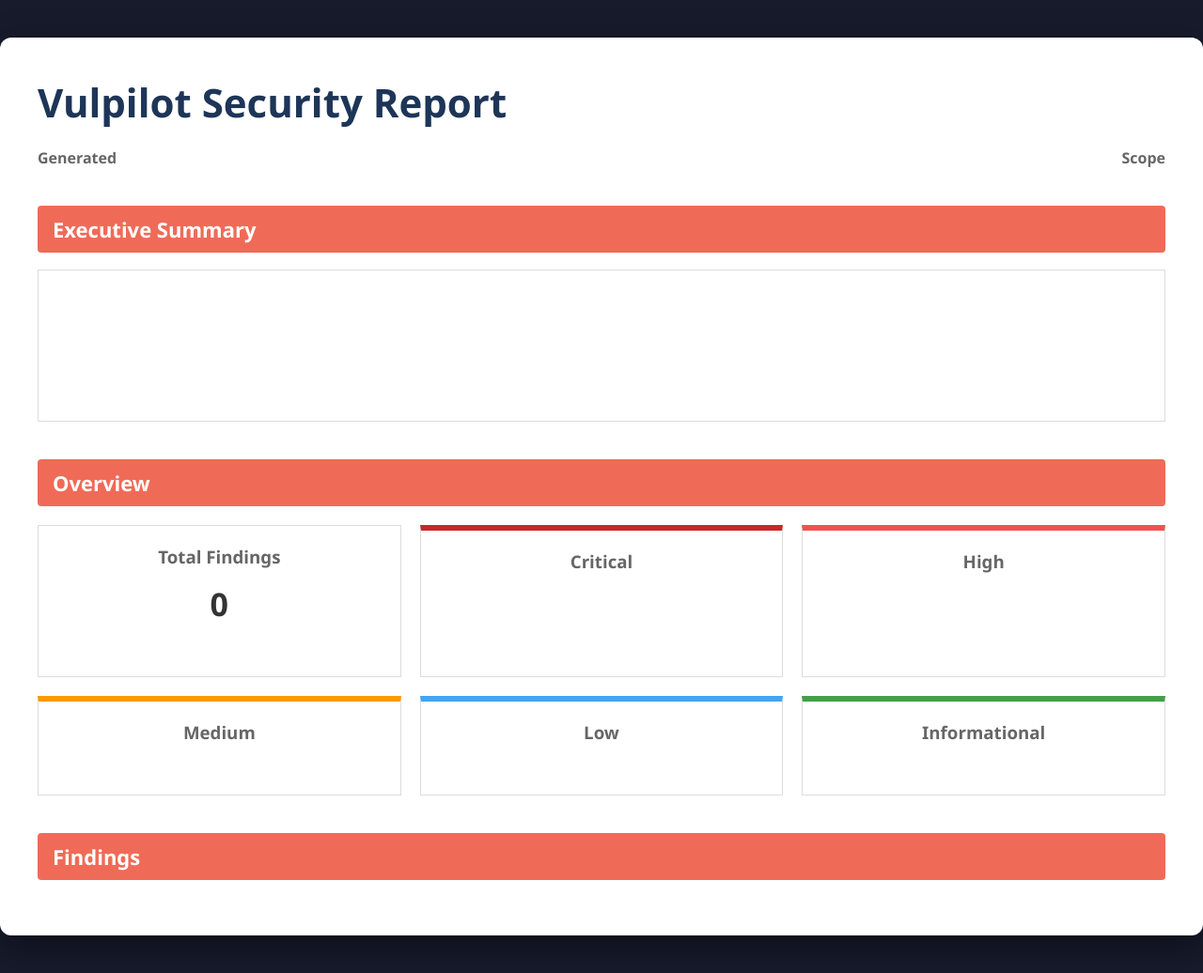
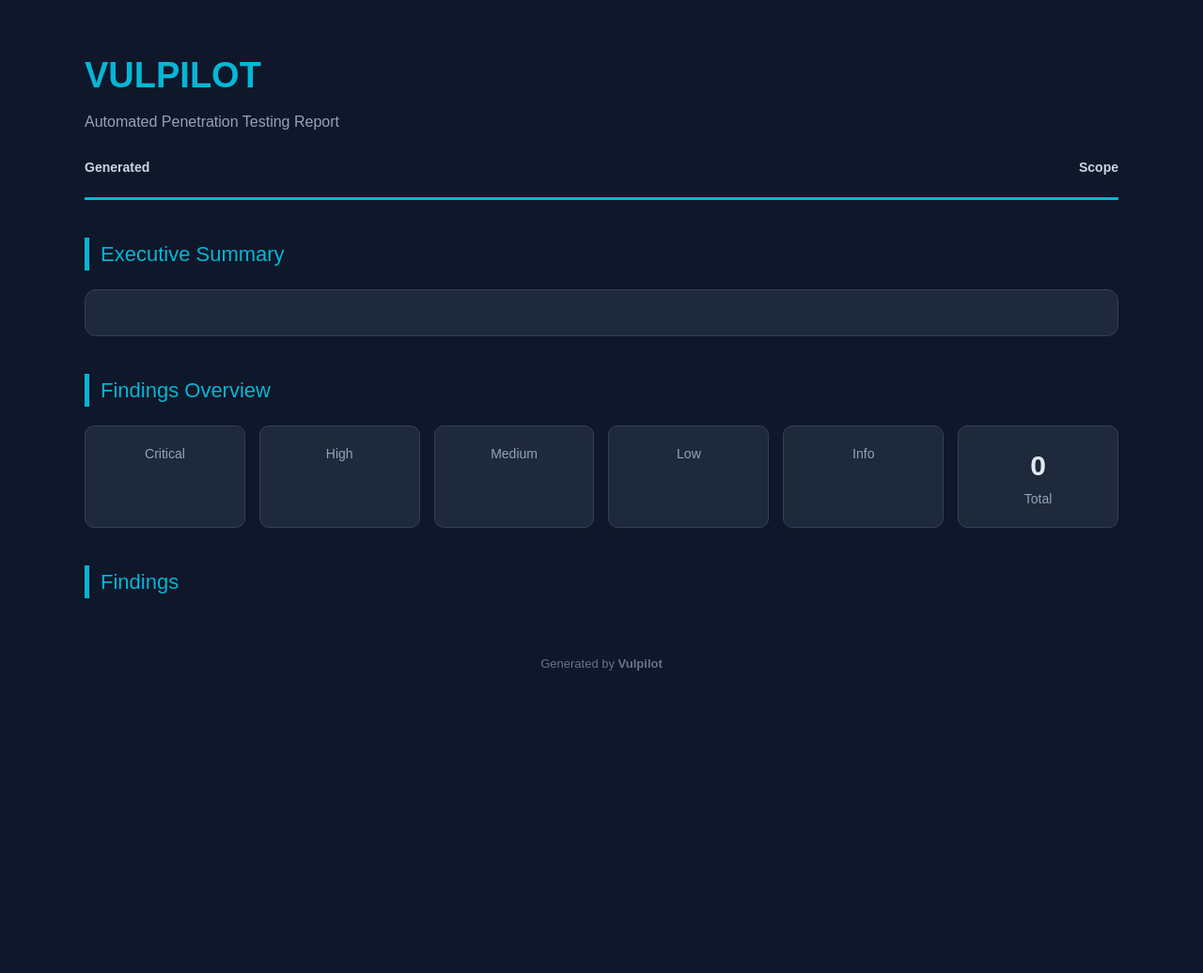
Before and after one commit to Print-JK/Vulpilot, a FastAPI app: template app/report/templates/report.html in a window 1280 px wide. Shown: the whole page at 94% size. After the commit the page ends 714 px from the top, so only its background shows below. Run offline with FastAPI, Linux system fonts and the light colour scheme; the template is opened without the code that fills it, so the values that code supplies are empty.

Commit message:
updated report look

```diff
--- a/app/report/static/style.css
+++ /dev/null
@@ -1,170 +0,0 @@
-body{
-    margin:0;
-    background:#171b2c;
-    font-family:Segoe UI,Arial,sans-serif;
-    color:#333;
-}
-
-.report{
-    max-width:1200px;
-    margin:40px auto;
-    background:white;
-    padding:40px;
-    border-radius:12px;
-    box-shadow:0 12px 40px rgba(0,0,0,.45);
-}
-
-header h1{
-    margin:0;
-    font-size:42px;
-    color:#1d3557;
-}
-
-.meta{
-    display:flex;
-    justify-content:space-between;
-    margin-top:20px;
-    color:#666;
-}
-
-section{
-    margin-top:40px;
-}
-
-section h2{
-    background:#ef6b58;
-    color:white;
-    padding:10px 16px;
-    border-radius:4px;
-    font-size:22px;
-}
-
-.section-body{
-    border:1px solid #ddd;
-    padding:20px;
-    min-height:120px;
-}
-
-.overview{
-    display:grid;
-    grid-template-columns:repeat(3,1fr);
-    gap:20px;
-    margin-top:20px;
-}
-
-.card{
-    border:1px solid #ddd;
-    padding:20px;
-    text-align:center;
-}
-
-.card h3{
-    margin:0;
-    color:#666;
-}
-
-.card p{
-    font-size:34px;
-    margin-top:15px;
-    font-weight:bold;
-}
-
-.critical{
-    border-top:6px solid #c62828;
-}
-
-.high{
-    border-top:6px solid #ef5350;
-}
-
-.medium{
-    border-top:6px solid #ff9800;
-}
-
-.low{
-    border-top:6px solid #42a5f5;
-}
-
-.info{
-    border-top:6px solid #43a047;
-}
-
-.finding{
-    border:1px solid #ddd;
-    margin-top:25px;
-    padding:25px;
-    border-radius:8px;
-}
-
-.finding-header{
-    display:flex;
-    justify-content:space-between;
-    align-items:center;
-    margin-bottom:20px;
-}
-
-.finding-header h3{
-    margin:0;
-}
-
-.severity{
-    padding:8px 16px;
-    color:white;
-    border-radius:20px;
-    font-weight:bold;
-}
-
-.severity.critical{
-    background:#c62828;
-}
-
-.severity.high{
-    background:#ef5350;
-}
-
-.severity.medium{
-    background:#ff9800;
-}
-
-.severity.low{
-    background:#42a5f5;
-}
-
-.severity.informational{
-    background:#43a047;
-}
-
-table{
-    width:100%;
-    border-collapse:collapse;
-    margin-bottom:20px;
-}
-
-th{
-    width:180px;
-    text-align:left;
-    background:#f4f4f4;
-}
-
-th,td{
-    border:1px solid #ddd;
-    padding:10px;
-}
-
-pre{
-    background:#222;
-    color:#ddd;
-    padding:15px;
-    border-radius:6px;
-    overflow-x:auto;
-    white-space:pre-wrap;
-}
-
-h4{
-    margin-top:25px;
-    color:#ef6b58;
-}
-
-@page{
-    margin:1.5cm;
-}
--- a/app/report/templates/report.html
+++ b/app/report/templates/report.html
@@ -1,154 +1,434 @@
 <!DOCTYPE html>
 <html lang="en">
-
 <head>
 <meta charset="UTF-8">
-    <title>Vulpilot Report</title>
-    <link rel="stylesheet" href="../static/style.css">
+<title>Vulpilot Security Report</title>
+
+<style>
+
+@page {
+    margin: 22mm;
+}
+
+*{
+    box-sizing:border-box;
+}
+
+body{
+    margin:0;
+    background:#0F172A;
+    color:#E2E8F0;
+    font-family:Arial, Helvetica, sans-serif;
+    line-height:1.6;
+}
+
+.container{
+    max-width:1200px;
+    margin:auto;
+    padding:50px;
+}
+
+.header{
+    border-bottom:3px solid #06B6D4;
+    margin-bottom:35px;
+    padding-bottom:20px;
+}
+
+.logo{
+    font-size:38px;
+    font-weight:bold;
+    color:#06B6D4;
+}
+
+.subtitle{
+    color:#94A3B8;
+    margin-top:6px;
+}
+
+.meta{
+    display:flex;
+    justify-content:space-between;
+    margin-top:25px;
+    color:#CBD5E1;
+    font-size:14px;
+}
+
+.section{
+    margin-top:40px;
+}
+
+.section-title{
+    font-size:22px;
+    color:#06B6D4;
+    border-left:5px solid #06B6D4;
+    padding-left:12px;
+    margin-bottom:20px;
+}
+
+.card{
+    background:#1E293B;
+    border:1px solid #334155;
+    border-radius:12px;
+    padding:24px;
+    margin-bottom:25px;
+}
+
+.summary{
+    font-size:15px;
+}
+
+.summary h1,
+.summary h2,
+.summary h3{
+    color:#FFFFFF;
+    margin-top:18px;
+}
+
+.summary ul{
+    padding-left:22px;
+}
+
+.overview{
+    display:grid;
+    grid-template-columns:repeat(6,1fr);
+    gap:15px;
+}
+
+.metric{
+    background:#1E293B;
+    border:1px solid #334155;
+    border-radius:10px;
+    text-align:center;
+    padding:18px;
+}
+
+.metric-number{
+    font-size:30px;
+    font-weight:bold;
+}
+
+.metric-label{
+    color:#94A3B8;
+    font-size:14px;
+}
+
+.finding{
+    background:#1E293B;
+    border-radius:12px;
+    border:1px solid #334155;
+    margin-bottom:25px;
+    overflow:hidden;
+}
+
+.finding-header{
+    background:#172554;
+    padding:18px 25px;
+    display:flex;
+    justify-content:space-between;
+    align-items:center;
+}
+
+.finding-title{
+    font-size:20px;
+    font-weight:bold;
+}
+
+.badge{
+    padding:6px 14px;
+    border-radius:999px;
+    font-size:13px;
+    font-weight:bold;
+}
+
+.Critical{
+    background:#991B1B;
+}
+
+.High{
+    background:#DC2626;
+}
+
+.Medium{
+    background:#D97706;
+}
+
+.Low{
+    background:#15803D;
+}
+
+.Informational{
+    background:#2563EB;
+}
+
+.Unknown{
+    background:#475569;
+}
+
+.finding-body{
+    padding:24px;
+}
+
+.grid{
+    display:grid;
+    grid-template-columns:repeat(2,1fr);
+    gap:15px;
+    margin-bottom:25px;
+}
+
+.info{
+    background:#0F172A;
+    border:1px solid #334155;
+    padding:12px;
+    border-radius:8px;
+}
+
+.info strong{
+    color:#06B6D4;
+}
+
+.evidence{
+    background:#020617;
+    border:1px solid #334155;
+    border-radius:8px;
+    padding:18px;
+    margin-top:15px;
+    white-space:pre-wrap;
+    word-break:break-word;
+    font-family:monospace;
+}
+
+.footer{
+    margin-top:60px;
+    text-align:center;
+    color:#64748B;
+    font-size:13px;
+}
+
+hr{
+    border:none;
+    border-top:1px solid #334155;
+    margin:30px 0;
+}
+
+</style>
+
 </head>
 
 <body>
 
-<div class="report">
+<div class="container">
 
-    <header>
-        <h1>Vulpilot Security Report</h1>
+<div class="header">
+
+<div class="logo">
+VULPILOT
+</div>
+
+<div class="subtitle">
+Automated Penetration Testing Report
+</div>
 
 <div class="meta">
+
 <div>
+
 <strong>Generated</strong><br>
 {{ report.metadata.generated_on }}
+
 </div>
 
 <div>
+
 <strong>Scope</strong><br>
+
 {% for host in report.metadata.scope %}
 {{ host }}{% if not loop.last %}, {% endif %}
 {% endfor %}
+
 </div>
+
 </div>
-    </header>
 
-    <section>
-        <h2>Executive Summary</h2>
+</div>
 
-        <div class="section-body">
-            {{ report.summary.text }}
+<div class="section">
+
+<div class="section-title">
+Executive Summary
 </div>
-    </section>
 
-    <section>
-        <h2>Overview</h2>
+<div class="card summary">
+
+{{ summary_html | safe }}
+
+</div>
+
+</div>
+
+<div class="section">
+
+<div class="section-title">
+Findings Overview
+</div>
 
 <div class="overview">
 
-            <div class="card">
-                <h3>Total Findings</h3>
-                <p>{{ report.findings|length }}</p>
+<div class="metric">
+<div class="metric-number">{{ severity_counts.Critical }}</div>
+<div class="metric-label">Critical</div>
 </div>
 
-            <div class="card critical">
-                <h3>Critical</h3>
-                <p>{{ severity_counts.Critical }}</p>
+<div class="metric">
+<div class="metric-number">{{ severity_counts.High }}</div>
+<div class="metric-label">High</div>
 </div>
 
-            <div class="card high">
-                <h3>High</h3>
-                <p>{{ severity_counts.High }}</p>
+<div class="metric">
+<div class="metric-number">{{ severity_counts.Medium }}</div>
+<div class="metric-label">Medium</div>
 </div>
 
-            <div class="card medium">
-                <h3>Medium</h3>
-                <p>{{ severity_counts.Medium }}</p>
+<div class="metric">
+<div class="metric-number">{{ severity_counts.Low }}</div>
+<div class="metric-label">Low</div>
 </div>
 
-            <div class="card low">
-                <h3>Low</h3>
-                <p>{{ severity_counts.Low }}</p>
+<div class="metric">
+<div class="metric-number">{{ severity_counts.Informational }}</div>
+<div class="metric-label">Info</div>
 </div>
 
-            <div class="card info">
-                <h3>Informational</h3>
-                <p>{{ severity_counts.Informational }}</p>
+<div class="metric">
+<div class="metric-number">{{ report.findings|length }}</div>
+<div class="metric-label">Total</div>
 </div>
 
 </div>
-    </section>
 
-    <section>
+</div>
 
-        <h2>Findings</h2>
+<div class="section">
+
+<div class="section-title">
+Findings
+</div>
 
 {% for finding in report.findings %}
 
-        <article class="finding">
+<div class="finding">
 
 <div class="finding-header">
 
-                <h3>{{ finding.title }}</h3>
+<div class="finding-title">
 
-                <span class="severity {{ finding.severity|lower }}">
-                    {{ finding.severity }}
-                </span>
+{{ finding.title }}
 
 </div>
 
-            <table>
+<div class="badge {{ finding.severity }}">
 
-                <tr>
-                    <th>Host</th>
-                    <td>{{ finding.host }}</td>
-                </tr>
+{{ finding.severity }}
 
-                <tr>
-                    <th>Port</th>
-                    <td>{{ finding.port }}</td>
-                </tr>
+</div>
 
-                <tr>
-                    <th>Detected By</th>
-                    <td>{{ finding.detected_by|join(", ") }}</td>
-                </tr>
+</div>
 
-                {% if finding.cwe %}
-                <tr>
-                    <th>CWE</th>
-                    <td>{{ finding.cwe }}</td>
-                </tr>
+<div class="finding-body">
+
+<div class="grid">
+
+<div class="info">
+
+<strong>Host</strong><br>
+
+{{ finding.host }}
+
+</div>
+
+<div class="info">
+
+<strong>Port</strong><br>
+
+{{ finding.port }}
+
+</div>
+
+<div class="info">
+
+<strong>Detected By</strong><br>
+
+{{ finding.detected_by | join(", ") }}
+
+</div>
+
+<div class="info">
+
+<strong>CWE / MITRE</strong><br>
+
+{{ finding.cwe or "-" }} /
+{{ finding.mitre or "-" }}
+
+</div>
+
+</div>
+
+<h3>Description</h3>
+
+<p>
+
+{{ finding.description }}
+
+</p>
+
+{% if finding.recommendation %}
+
+<h3>Recommendation</h3>
+
+<p>
+
+{{ finding.recommendation }}
+
+</p>
+
 {% endif %}
 
-                {% if finding.mitre %}
-                <tr>
-                    <th>MITRE</th>
-                    <td>{{ finding.mitre }}</td>
-                </tr>
+{% if finding.evidence %}
+
+<h3>Evidence</h3>
+
+<div class="evidence">
+
+{% if finding.evidence is mapping %}
+
+{% for key,value in finding.evidence.items() %}
+{{ key }} : {{ value or "Unknown" }}
+{% endfor %}
+
+{% else %}
+
+{{ finding.evidence }}
+
 {% endif %}
 
-            </table>
+</div>
 
-            <h4>Description</h4>
-            <p>{{ finding.description }}</p>
-
-            {% if finding.evidence %}
-            <h4>Evidence</h4>
-
-            <pre>{{ finding.evidence }}</pre>
 {% endif %}
 
-            {% if finding.recommendation %}
-            <h4>Recommendation</h4>
+</div>
 
-            <p>{{ finding.recommendation }}</p>
-            {% endif %}
-
-        </article>
+</div>
 
 {% endfor %}
 
-    </section>
+</div>
+
+<div class="footer">
+
+Generated by <strong>Vulpilot</strong>
+
+</div>
 
 </div>
 
 </body>
-
 </html>
--- a/requirements.txt
+++ b/requirements.txt
@@ -41,3 +41,4 @@ webencodings==0.5.1
 zopfli==0.4.3
 pydantic-settings
 weasyprint
+markdown
```
Also changed, not shown: app/report/renderer.py (+13 -0 lines), report.html (deleted, +0 -90 lines), 1 other file. Lines whose indentation alone changed are shown as unchanged.
